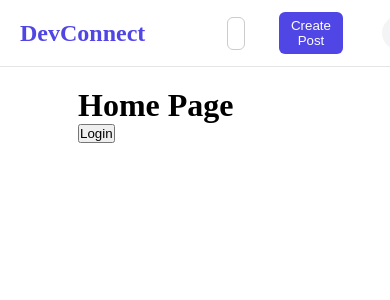
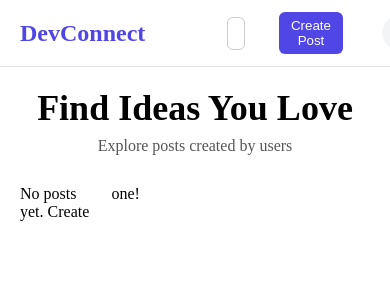
Before and after one commit to Aryan-cmd0/react-router-auth-app, a React (Vite) app: page / in a window 390 px wide. Shown: the top 300 px of the page. Built offline with nearby package versions, Linux system fonts and the light colour scheme.

Commit message:
Add home page UI with masonry layout Integrate user-created posts

```diff
--- a/src/App.css
+++ b/src/App.css
@@ -0,0 +1,95 @@
+@media (max-width: 1100px) {
+  .home-grid {
+    column-count: 3;
+  }
+}
+
+@media (max-width: 700px) {
+  .home-grid {
+    column-count: 2;
+  }
+}
+
+@media (max-width: 500px) {
+  .home-grid {
+    column-count: 1;
+  }
+}
+.home-card {
+  break-inside: avoid;
+  margin-bottom: 16px;
+  padding: 14px;
+  border-radius: 16px;
+  background: #f9fafb;
+  transition: 0.2s;
+  cursor: pointer;
+}
+
+.home-card:hover {
+  filter: brightness(0.9);
+}
+
+.home {
+  padding: 20px;
+}
+
+/* HERO */
+.hero {
+  text-align: center;
+  margin-bottom: 30px;
+}
+
+.hero h1 {
+  font-size: 36px;
+  font-weight: 700;
+}
+
+.hero p {
+  color: #555;
+  margin-top: 8px;
+}
+
+/* GRID (Pinterest style) */
+.home-grid {
+  column-count: 4;
+  column-gap: 16px;
+}
+
+.home-card {
+  break-inside: avoid;
+  margin-bottom: 16px;
+  border-radius: 16px;
+  overflow: hidden;
+  cursor: pointer;
+}
+/*
+.home-card img {
+  width: 100%;
+  display: block;
+  border-radius: 16px;
+  transition: 0.3s ease;
+}
+
+/* Hover (Pinterest style) */
+.home-card:hover img {
+  filter: brightness(0.85);
+} */
+
+/* CTA */
+.home-cta {
+  text-align: center;
+  margin-top: 30px;
+}
+
+.explore-btn {
+  padding: 10px 20px;
+  border-radius: 25px;
+  background: #e60023; /* Pinterest red */
+  color: white;
+  text-decoration: none;
+  font-weight: 500;
+}
+
+.explore-btn:hover {
+  background: #ad081b;
+}
--- a/src/components/Home.jsx
+++ b/src/components/Home.jsx
@@ -1,18 +1,36 @@
-import React, { useContext } from "react";
-import { AppContext } from "../context/AppContext";
+import { useEffect, useState } from "react";
 
 const Home = () => {
-  const { setUser } = useContext(AppContext);
+  const [posts, setPosts] = useState([]);
+
+  useEffect(() => {
+    const savedPosts = JSON.parse(localStorage.getItem("posts")) || [];
+    setPosts(savedPosts);
+  }, []);
 
   return (
-    <div style={{
-      width:"60%",
-      margin:"20px auto"
-    }}>
-      <h1>Home Page</h1>
-      <button onClick={() => setUser("Aarya")}>
-        Login
-      </button>
+    <div className="home">
+
+      {/* HERO */}
+      <section className="hero">
+        <h1>Find Ideas You Love</h1>
+        <p>Explore posts created by users</p>
+      </section>
+
+      {/* GRID */}
+      <section className="home-grid">
+        {posts.length === 0 ? (
+          <p>No posts yet. Create one!</p>
+        ) : (
+          posts.map((post) => (
+            <div className="home-card" key={post.id}>
+              <h3>{post.title}</h3>
+              <p>{post.body.slice(0, 80)}...</p>
+            </div>
+          ))
+        )}
+      </section>
+
     </div>
   );
 };
--- a/src/pages/CreatePost.jsx
+++ b/src/pages/CreatePost.jsx
@@ -8,25 +8,36 @@ const CreatePost = () => {
   const [body, setBody] = useState("");
   const navigate = useNavigate();
 
-  const handleSubmit = () => {
+  const handleSubmit = (e) => {
+    e.preventDefault();
     const newPost = {
       id: Date.now(),
       title,
-      body
+      body,
     };
 
     setPosts([newPost, ...posts]); // add on top
     navigate("/posts");
+    const existingPosts = JSON.parse(localStorage.getItem("posts")) || [];
+
+    const updatedPosts = [newPost, ...existingPosts];
+
+    localStorage.setItem("posts", JSON.stringify(updatedPosts));
+
+    // redirect
+    navigate("/posts");
   };
 
   return (
-    <div style={{
-      width: "50%",
-      margin: "30px auto",
-      background: "#fff",
-      padding: "20px",
-      borderRadius: "10px"
-    }}>
+    <div
+      style={{
+        width: "50%",
+        margin: "30px auto",
+        background: "#fff",
+        padding: "20px",
+        borderRadius: "10px",
+      }}
+    >
       <h2>Create Post</h2>
 
       <input
@@ -36,7 +47,7 @@ const CreatePost = () => {
         style={{
           width: "100%",
           padding: "10px",
-          margin: "10px 0"
+          margin: "10px 0",
         }}
       />
 
@@ -48,13 +59,11 @@ const CreatePost = () => {
           width: "100%",
           height: "120px",
           padding: "10px",
-          margin: "10px 0"
+          margin: "10px 0",
         }}
       />
 
-      <button onClick={handleSubmit}>
-        Submit
-      </button>
+      <button onClick={handleSubmit}>Submit</button>
     </div>
   );
 };
```
